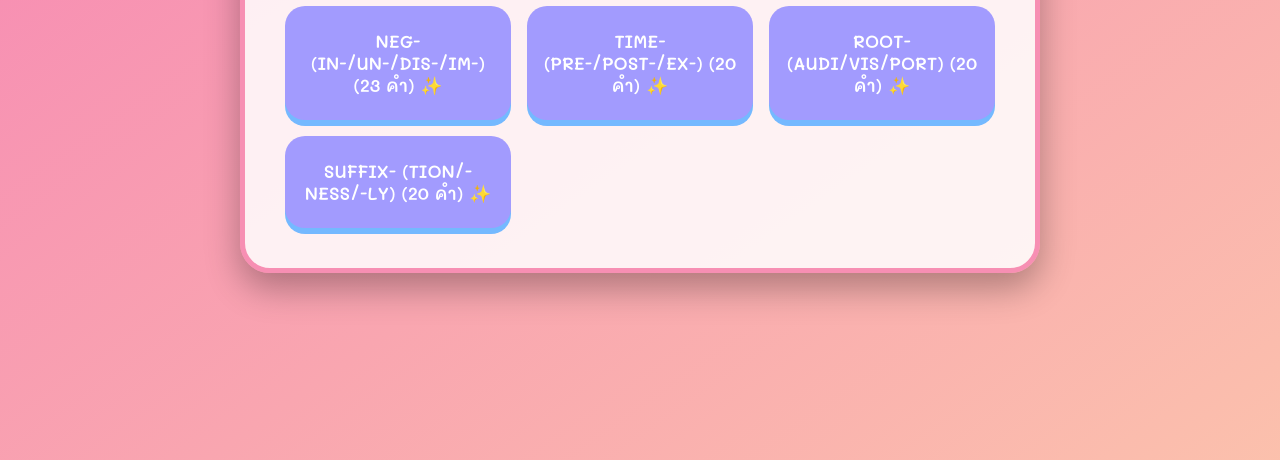
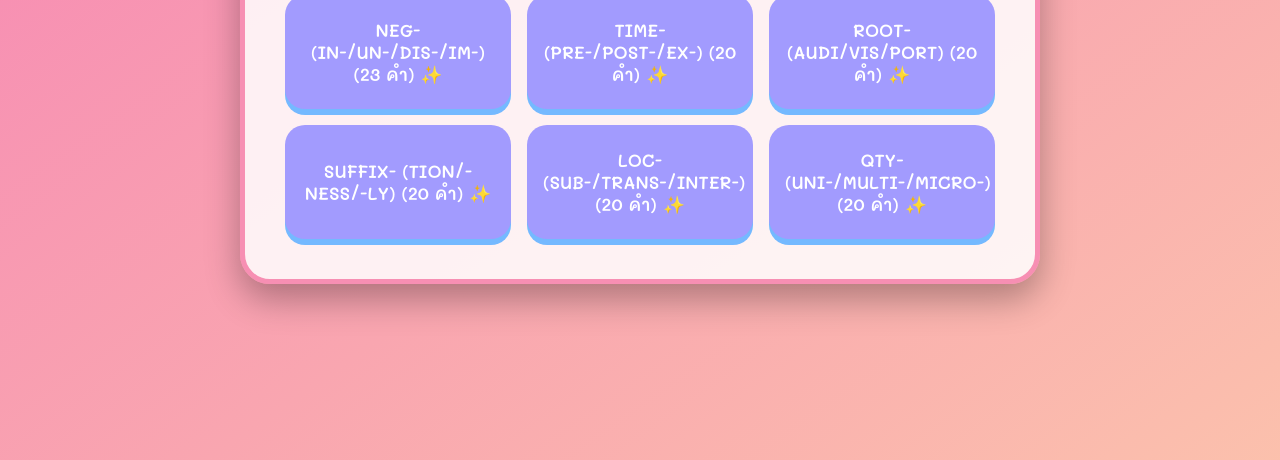
Before and after one commit to Nitiwat-Nai/word-journey-prefix, a plain HTML site: page index.html in a window 1280 px wide. Shown: the part 372-832 px from the top of the page. Drawn offline with Linux system fonts and the light colour scheme.

Commit message:
Update index.html

```diff
--- a/index.html
+++ b/index.html
@@ -3,7 +3,7 @@
 <head>
     <meta charset="UTF-8">
     <meta name="viewport" content="width=device-width, initial-scale=1.0">
-    <title>🌈 Word Journey: Mega Prefix/Suffix Focus</title>
+    <title>🌈 Word Journey: Ultra Mega Prefix/Suffix Focus</title>
 
     <link href="https://fonts.googleapis.com/css2?family=Mali:wght@600&family=Sarabun:wght@400;600&display=swap" rel="stylesheet">
 
@@ -83,7 +83,7 @@
         #category-page { display: block; }
         .category-grid {
             display: grid;
-            grid-template-columns: repeat(auto-fit, minmax(200px, 1fr)); /* ปรับให้พอดี */
+            grid-template-columns: repeat(auto-fit, minmax(200px, 1fr));
             gap: 1rem;
             margin-top: 1.5rem;
         }
@@ -91,9 +91,9 @@
             background-color: var(--purple);
             color: white;
             border: none;
-            padding: 1.5rem 1rem; /* ปรับให้พอดีกับคำยาว */
+            padding: 1.5rem 1rem;
             border-radius: 20px;
-            font-size: 1.1em; /* ปรับขนาดตัวอักษรให้เล็กลงเล็กน้อย */
+            font-size: 1.1em;
             font-weight: bold;
             cursor: pointer;
             box-shadow: 0 6px 0 rgba(0, 0, 0, 0.4);
@@ -138,6 +138,7 @@
             text-shadow: 1px 1px 3px rgba(0, 0, 0, 0.4);
             margin-bottom: 0;
         }
+
         /* ... (Control Group and Button Styles remain the same) ... */
         .control-group {
             display: flex;
@@ -185,7 +186,7 @@
         @media (min-width: 600px) {
             .container {
                 padding: 2.5rem;
-                max-width: 800px; /* ขยายขนาด Container สำหรับหมวดหมู่ที่มากขึ้น */
+                max-width: 800px;
             }
             .category-grid {
                 grid-template-columns: repeat(auto-fit, minmax(220px, 1fr));
@@ -226,7 +227,7 @@
 
     <script>
         // ----------------------------------------------------
-        // --- MEGA VOCABULARY DATA (Each group has 20+ words) ---
+        // --- ULTRA MEGA VOCABULARY DATA (6 Groups, 123 Words total) ---
         // ----------------------------------------------------
         const vocabularyData = {
             // --- GROUP 1: Negation Prefixes (23 Words) ---
@@ -242,7 +243,7 @@
                 {thai:"ทำนาย",english:"Predict"}, {thai:"ดูก่อน",english:"Preview"}, {thai:"สมัยก่อน",english:"Prehistoric"}, {thai:"เตรียมการ",english:"Prepare"}, {thai:"มาก่อน",english:"Precede"},
                 {thai:"กำหนดล่วงหน้า",english:"Predefine"}, {thai:"ประเมินล่วงหน้า",english:"Preevaluate"}, {thai:"ก่อนที่จะเรียน",english:"Preschool"}, {thai:"หลังจบการศึกษา",english:"Postgraduate"}, {thai:"ยุคหลังสงคราม",english:"Postwar"},
                 {thai:"เหตุการณ์ภายหลัง",english:"Postscript"}, {thai:"หลังการผ่าตัด",english:"Postoperative"}, {thai:"อดีตประธานาธิบดี",english:"Ex-president"}, {thai:"ส่งออก",english:"Export"}, {thai:"ถอด",english:"Extract"},
-                {thai:"ขยาย",english:"Expand"}, {thai:"อดีตสามี",english:"Ex-husband"}, {thai:"อดีตนักเรียน",english:"Ex-student"}, {thai:"ระมัดระวัง",english:"Precaution"}, {thai:"ดูซ้ำ",english:"Rerun"} // Re- เป็นการกระทำซ้ำ
+                {thai:"ขยาย",english:"Expand"}, {thai:"อดีตสามี",english:"Ex-husband"}, {thai:"อดีตนักเรียน",english:"Ex-student"}, {thai:"ระมัดระวัง",english:"Precaution"}, {thai:"ดูซ้ำ",english:"Rerun"}
             ],
             // --- GROUP 3: Root Words (20 Words) ---
             "ROOT- (AUDI/VIS/PORT)": [
@@ -257,6 +258,20 @@
                 {thai:"ความสำเร็จ",english:"Success"}, {thai:"การกระทำ",english:"Action"}, {thai:"การศึกษา",english:"Education"}, {thai:"การสร้างสรรค์",english:"Creation"}, {thai:"สถานี",english:"Station"},
                 {thai:"อย่างรวดเร็ว",english:"Quickly"}, {thai:"อย่างช้าๆ",english:"Slowly"}, {thai:"โดยทั่วไป",english:"Generally"}, {thai:"อย่างง่ายดาย",english:"Easily"}, {thai:"อย่างระมัดระวัง",english:"Carefully"},
                 {thai:"เป็นไปได้",english:"Possible"}, {thai:"น่ารัก",english:"Lovable"}, {thai:"เชื่อถือได้",english:"Reliable"}, {thai:"ชื่นชม",english:"Admirable"}, {thai:"เป็นมิตร",english:"Friendly"}
+            ],
+            // --- NEW GROUP 5: Location Prefixes (20 Words) ---
+            "LOC- (SUB-/TRANS-/INTER-)": [
+                {thai:"รถไฟใต้ดิน",english:"Subway"}, {thai:"ใต้ดิน",english:"Subsoil"}, {thai:"รอง (ตัวแทน)",english:"Substitute"}, {thai:"ย่อย",english:"Subdivision"}, {thai:"ใต้ระดับน้ำทะเล",english:"Submarine"},
+                {thai:"เปลี่ยนรูป",english:"Transform"}, {thai:"ขนส่ง",english:"Transport"}, {thai:"ข้ามมหาสมุทร",english:"Transatlantic"}, {thai:"ส่งผ่าน",english:"Transmit"}, {thai:"แปล",english:"Translate"},
+                {thai:"ระหว่างประเทศ",english:"International"}, {thai:"การแทรกแซง",english:"Intervention"}, {thai:"ปฏิสัมพันธ์",english:"Interaction"}, {thai:"ระหว่างรัฐ",english:"Interstate"}, {thai:"อินเทอร์เน็ต",english:"Internet"},
+                {thai:"ระหว่างวัฒนธรรม",english:"Intercultural"}, {thai:"ใต้ผิวหนัง",english:"Subcutaneous"}, {thai:"เปลี่ยนทิศทาง",english:"Transverse"}, {thai:"กลางแจ้ง",english:"Outdoor"}, {thai:"ภายใน",english:"Indoor"}
+            ],
+            // --- NEW GROUP 6: Quantity/Size Prefixes (20 Words) ---
+            "QTY- (UNI-/MULTI-/MICRO-)": [
+                {thai:"เป็นหนึ่งเดียว",english:"Unify"}, {thai:"หนึ่งเดียว",english:"Unique"}, {thai:"จักรวาล",english:"Universe"}, {thai:"เครื่องแบบ",english:"Uniform"}, {thai:"ขาเดียว",english:"Unicycle"},
+                {thai:"หลากหลาย",english:"Multiple"}, {thai:"หลายภาษา",english:"Multilingual"}, {thai:"หลายชั้น",english:"Multilayer"}, {thai:"ล้านล้าน",english:"Multimillion"}, {thai:"อเนกประสงค์",english:"Multipurpose"},
+                {thai:"กล้องจุลทรรศน์",english:"Microscope"}, {thai:"เศรษฐศาสตร์จุลภาค",english:"Microeconomics"}, {thai:"ขนาดเล็กมาก",english:"Microsized"}, {thai:"การผ่าตัดจุลภาค",english:"Microsurgery"}, {thai:"ไมโครโฟน",english:"Microphone"},
+                {thai:"มากไป",english:"Oversize"}, {thai:"ขนาดใหญ่",english:"Megabyte"}, {thai:"ขนาดเล็ก",english:"Minibus"}, {thai:"ครึ่งหนึ่ง",english:"Semicircle"}, {thai:"จักรยานสองล้อ",english:"Bicycle"}
             ]
         };
 
@@ -325,7 +340,6 @@
                 const theme = defaultTheme;
                 const button = document.createElement('button');
                 button.className = 'category-button';
-                // แสดงชื่อกลุ่มและจำนวนคำ
                 button.innerHTML = `${category} (${vocabularyData[category].length} คำ) ${theme.icon}`;
 
                 button.style.backgroundColor = theme.buttonBg;
@@ -359,7 +373,6 @@
         }
 
         function displayVocab() {
-            // ... (Logic remains the same) ...
             if (currentIndex < currentCategoryVocabs.length) {
                 currentVocab = currentCategoryVocabs[currentIndex];
                 englishWord.textContent = currentVocab.english;
@@ -375,7 +388,6 @@
         }
 
         function updateButtonState() {
-            // ... (Logic remains the same) ...
             if (currentIndex >= currentCategoryVocabs.length) {
                 nextBtn.disabled = true;
                 prevBtn.disabled = true;
```
